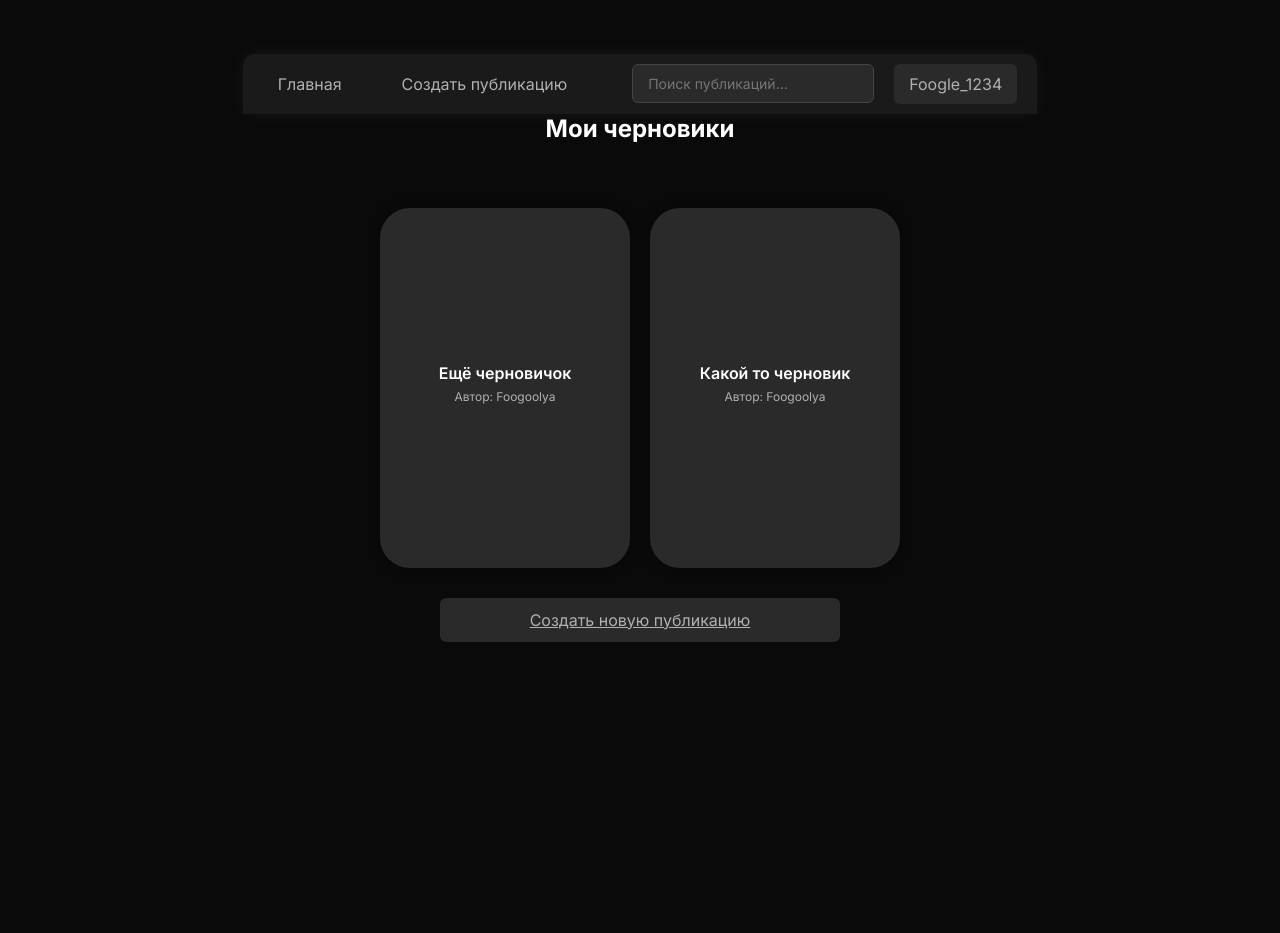
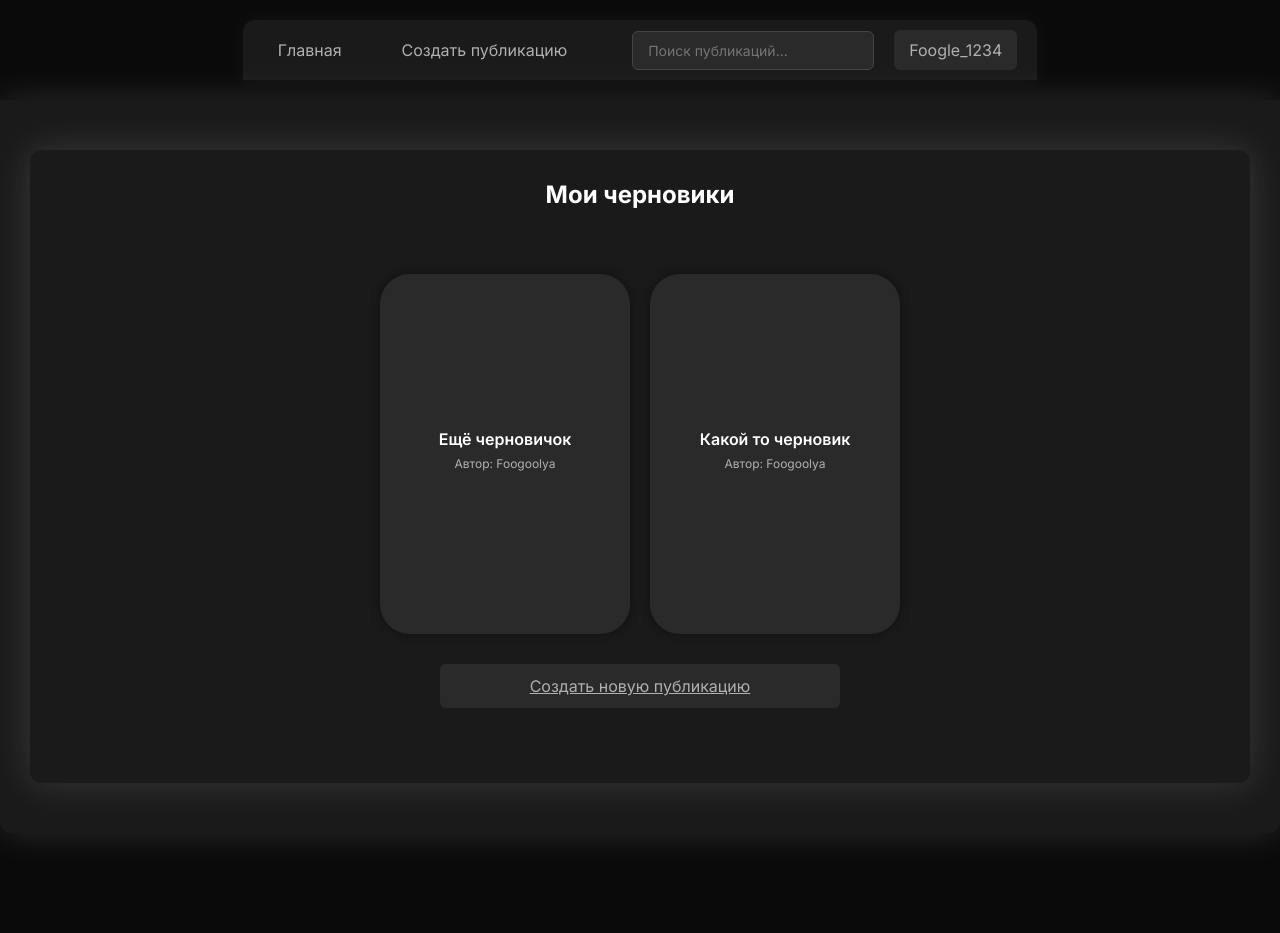
Before and after one commit to Clafordisment/DevHub, a PHP site: page /drafts.php in a window 1280 px wide. Before the commit the page ends 642 px from the top, so only its background shows below. Run offline with PHP 8.4, Linux system fonts and the light colour scheme; a user stored in the database is signed in; data comes from the database, SQL or seed files in the repository.

Commit message:
Adding a container to the drafts view page

```diff
--- a/drafts.php
+++ b/drafts.php
@@ -80,7 +80,8 @@
     }
 }
 ?>
-
+<div class="container">
+<div class="box">
 <h2>Мои черновики</h2>
 
 <div class="posts-wrapper">
@@ -124,3 +125,5 @@
         <a href="create_publication.php" class="new-publication-btn">Создать новую публикацию</a>
     </div>
 </div>
+</div>
+</div>
```
Also changed, not shown: uploads/69dc046b67c0a.png (added).
